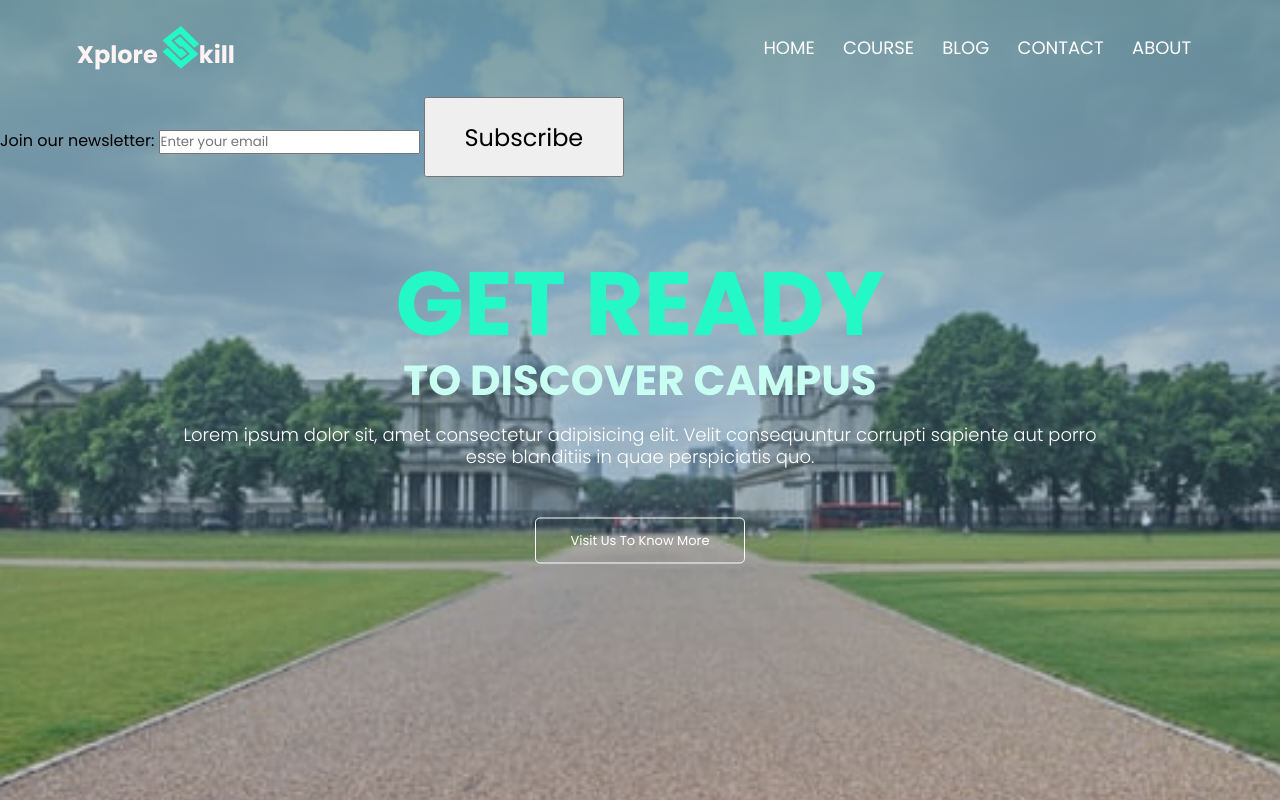
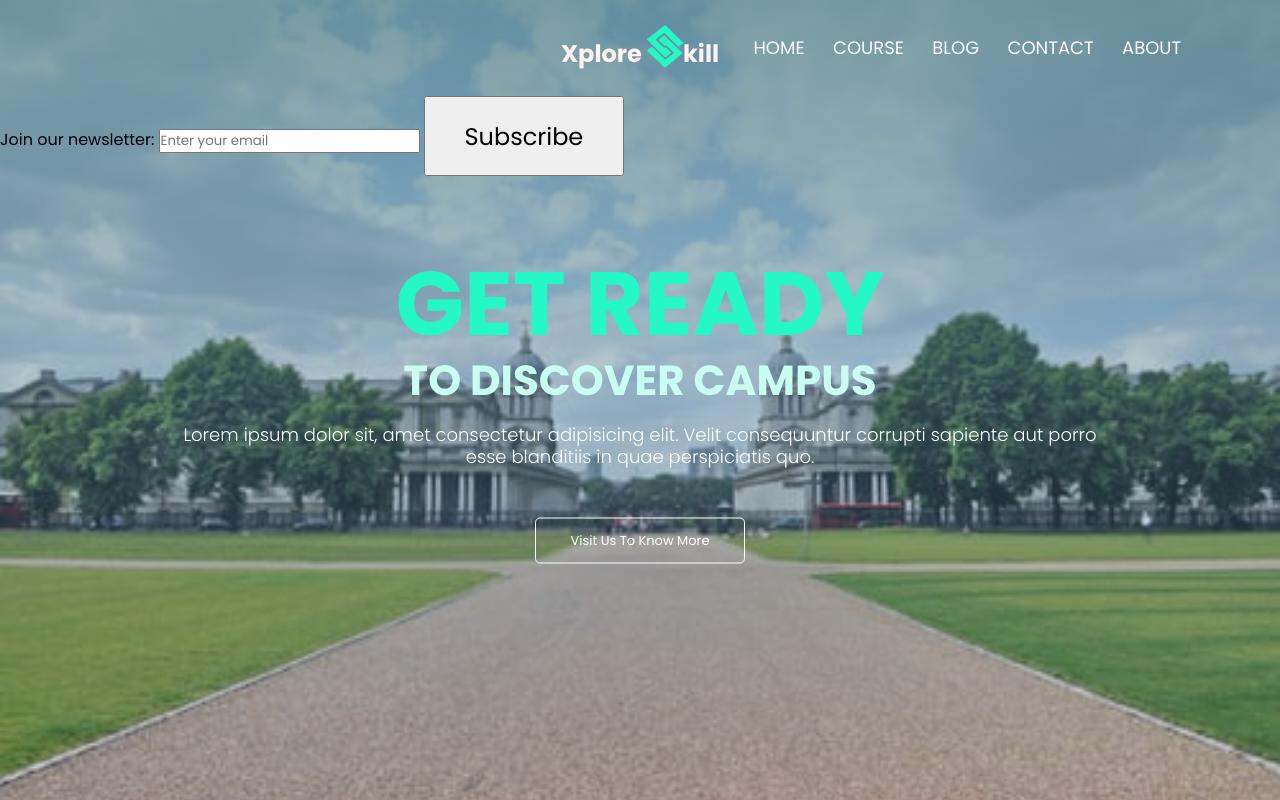
Before and after one commit to hemanth5623/explore-skills2, a plain HTML site: page index.html in a window 1280 px wide. Shown: the top 800 px of the page. Drawn offline with Linux system fonts and the light colour scheme.

Commit message:
logo centered radio buttons vertical

```diff
--- a/index.html
+++ b/index.html
@@ -110,9 +110,10 @@
 
         <p>Choose your preferred learning style:</p>
 
-        <label><input type="radio" name="learning-style" value="self-paced"> Self-paced</label>
-
-        <label><input type="radio" name="learning-style" value="instructor-led"> Instructor-led</label>
+        <div class="radio-buttons">
+            <label><input type="radio" name="learning-style" value="self-paced"> Self-paced</label>
+            <label><input type="radio" name="learning-style" value="instructor-led"> Instructor-led</label>
+        </div>
 
 
 
--- a/style.css
+++ b/style.css
@@ -14,29 +14,42 @@
     position: relative;
 }
 
+/* Navigation container */
 nav {
     display: flex;
+    justify-content: center; /* Center content horizontally */
+    align-items: center;
     padding: 2% 6%;
-    justify-content: space-between;
-    align-items: center;
+    position: relative;
 }
 
+/* Logo styling - centered */
 nav .logo {
     text-decoration: none;
     font-size: 24px;
     color: #fff3f3;
     font-weight: bold;
+    position: absolute;
+    left: 50%; /* Center logo horizontally */
+    transform: translateX(-50%);
 }
 
+/* Icon in the logo */
 nav .fab {
     font-size: 42px;
-    /* color: #5236f4; */
     color: #24f8c7;
 }
 
+/* Navigation links container */
 .nav-links {
     flex: 1;
     text-align: right;
+    padding-right: 10px;
+}
+
+.nav-links ul {
+    margin: 0;
+    padding: 0;
 }
 
 .nav-links ul li {
@@ -707,4 +720,10 @@ hr {
 .left-align {
     text-align: left;
 }
+
+/* Stack radio buttons vertically */
+.radio-buttons label input[type="radio"] {
+    display: block;
+    margin: 5px 0;
+}
 /* Contact Us Section end */
```
